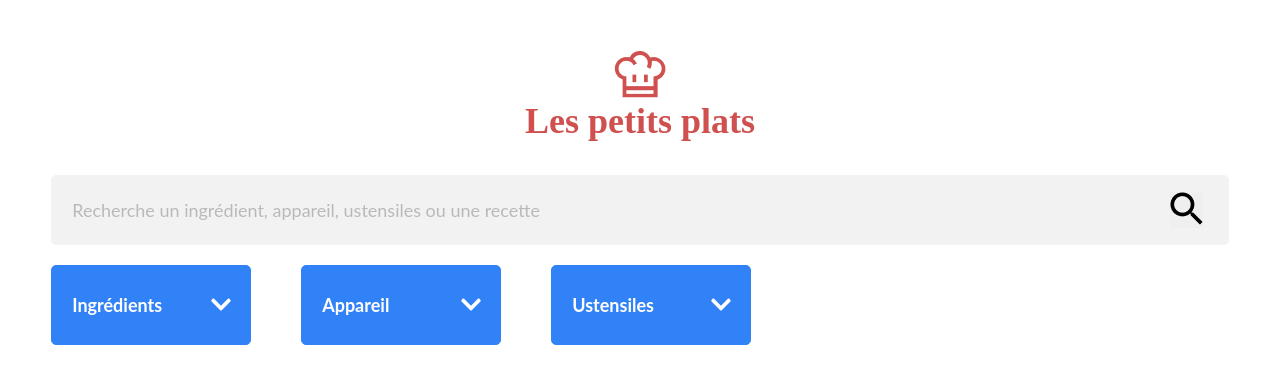
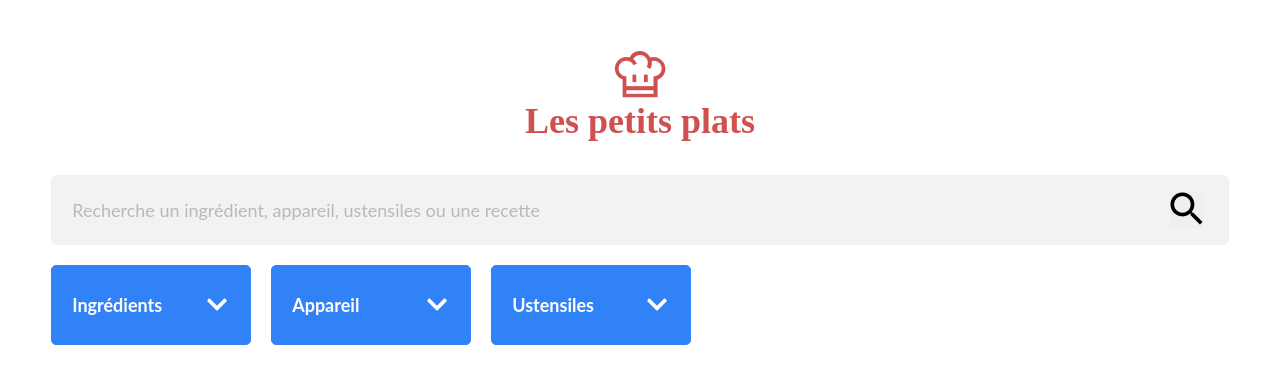
Before and after one commit to ShemoMFR/OC_p7_moshe_frydmann, a website: page index.html in a window 1280 px wide. Drawn offline with Linux system fonts and the light colour scheme.

Commit message:
search Key V2 design

```diff
--- a/index.html
+++ b/index.html
@@ -24,15 +24,15 @@
 
         <div class="nav-research">
             <div class="container-key-research">
-               <input type="text" value="Ingrédients" class="search-key search-ingredients" />
+               <input type="text" value="Ingrédients" class="search-key search-ingredients" id="Ingrédients"/>
                <img  class="fleche" src="./logo/fleche-bas.svg" alt="icone flèche vers le bas">
             </div>
             <div class="container-key-research">
-                <input type="text" value="Appareil" class="search-key search-appareil" />
+                <input type="text" value="Appareil" class="search-key search-appareil" id="Appareil"/>
                 <img  class="fleche" src="./logo/fleche-bas.svg" alt="icone flèche vers le bas">
             </div>
             <div class="container-key-research">
-                <input type="text" value="Ustensiles" class="search-key search-ustensiles " />
+                <input type="text" value="Ustensiles" class="search-key search-ustensiles" id="Ustensiles" />
                 <img  class="fleche" src="./logo/fleche-bas.svg" alt="icone flèche vers le bas">
             </div>
         </div>
--- a/researchKey.js
+++ b/researchKey.js
@@ -6,12 +6,16 @@ function focusResearchKey() {
 
         inputResearchKey[i].addEventListener('focus', () => {
             inputResearchKey[i].value = "";
-            inputResearchKey[i].placeholder = `Rechercher un ${inputResearchKey[i].id}`;
+            inputResearchKey[i].placeholder = `Rechercher dans ${inputResearchKey[i].id}`;
+            inputResearchKey[i].style.width = "300px";
+            document.getElementsByClassName("fleche")[i].style.right = "10%";
         })
 
         inputResearchKey[i].addEventListener("blur", () => {
             inputResearchKey[i].value = inputResearchKey[i].id;
             inputResearchKey[i].placeholder = "";
+            inputResearchKey[i].style.width = "200px";
+            document.getElementsByClassName("fleche")[i].style.right = "20%";
 
         })
     }
--- a/style.css
+++ b/style.css
@@ -36,14 +36,14 @@
 
 .nav-research {
     display: flex;
-    justify-content: space-between;
-    width: 700px;
+    width: 800px;
     margin-top: 20px;
 }
 
 .container-key-research {
     position: relative;
 }
+
 .search-key {
     width: 200px;
     height: 80px;
@@ -51,6 +51,7 @@
     border: 1px solid #3282F7;
     border-radius: 5px;
     padding-left:20px;
+    margin-right: 20px;
     font-family: Lato;
     font-style: normal;
     font-weight: bold;
@@ -62,7 +63,7 @@
 
 .fleche {
     position: absolute;
-    right: 10%;
+    right: 20%;
     top: 35%;
     width: 20px;
 }
```
